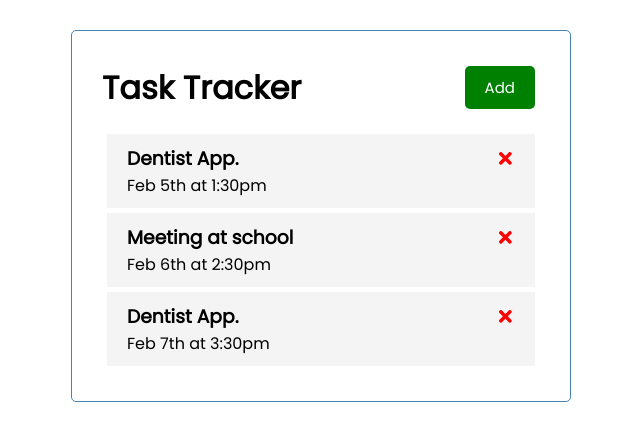
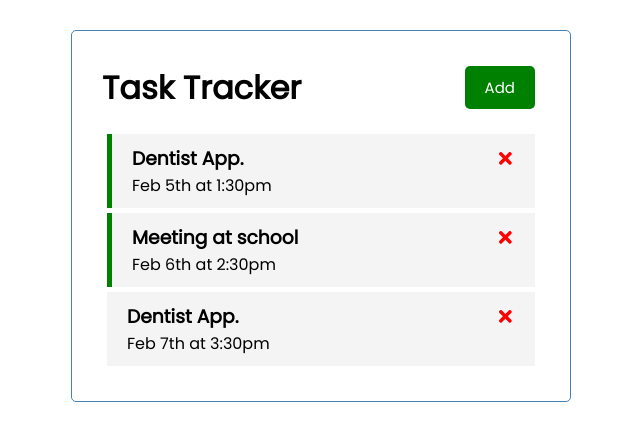
Before and after one commit to EmreCakmakQA/taskTracker, a React (Create React App) app: page / in a window 1280 px wide. Shown: the top 440 px of the page, without its empty margins (319-959 px from the left). Built offline with nearby package versions, Linux system fonts and the light colour scheme.

Commit message:
Add toggleReminder function to task tracker

```diff
--- a/package.json
+++ b/package.json
@@ -6,6 +6,7 @@
     "@testing-library/jest-dom": "^5.11.9",
     "@testing-library/react": "^11.2.5",
     "@testing-library/user-event": "^12.7.1",
+    "express": "^4.17.1",
     "react": "^17.0.1",
     "react-dom": "^17.0.1",
     "react-icons": "^4.2.0",
--- a/src/App.js
+++ b/src/App.js
@@ -31,13 +31,28 @@
     ))
   }
 
+  // Toggle Reminder
+  const toggleReminder = (id) => {
+    setTasks(
+      tasks.map((task) =>
+        task.id == id ? {
+          ...task, reminder:
+            !task.reminder
+        } : task
+      )
+    )
+  }
+
   return (
     <div className="container">
       <Header />
       {
         tasks.length > 0 ?
-          <Tasks tasks={tasks} onDelete={deleteTask} /> :
-          'No Tasks To Show'
+          <Tasks
+            tasks={tasks}
+            onDelete={deleteTask}
+            onToggle={toggleReminder}
+          /> : 'No Tasks To Show'
       }
     </div>
   );
--- a/src/components/Task.js
+++ b/src/components/Task.js
@@ -1,9 +1,9 @@
 // Font Awesome Icons import
 import { FaTimes } from 'react-icons/fa'
 
-const Task = ({ task, onDelete }) => {
+const Task = ({ task, onDelete, onToggle }) => {
     return (
-        <div className='task'>
+        <div className={`task ${task.reminder ? 'reminder' : ''}`} onDoubleClick={() => onToggle(task.id)}>
             <h3>
                 {task.text}
                 <FaTimes
--- a/src/components/Tasks.js
+++ b/src/components/Tasks.js
@@ -1,11 +1,16 @@
 import Task from './Task'
 
-const Tasks = ({ tasks, onDelete }) => {
+const Tasks = ({ tasks, onDelete, onToggle }) => {
 
     return (
         <>
             {tasks.map((task) => (
-                <Task key={task.id} task={task} onDelete={onDelete} />
+                <Task
+                    key={task.id}
+                    task={task}
+                    onDelete={onDelete}
+                    onToggle={onToggle}
+                />
             ))}
         </>
     )
```
Also changed, not shown: 1 other file (tests, documents, lock files or other folders).
